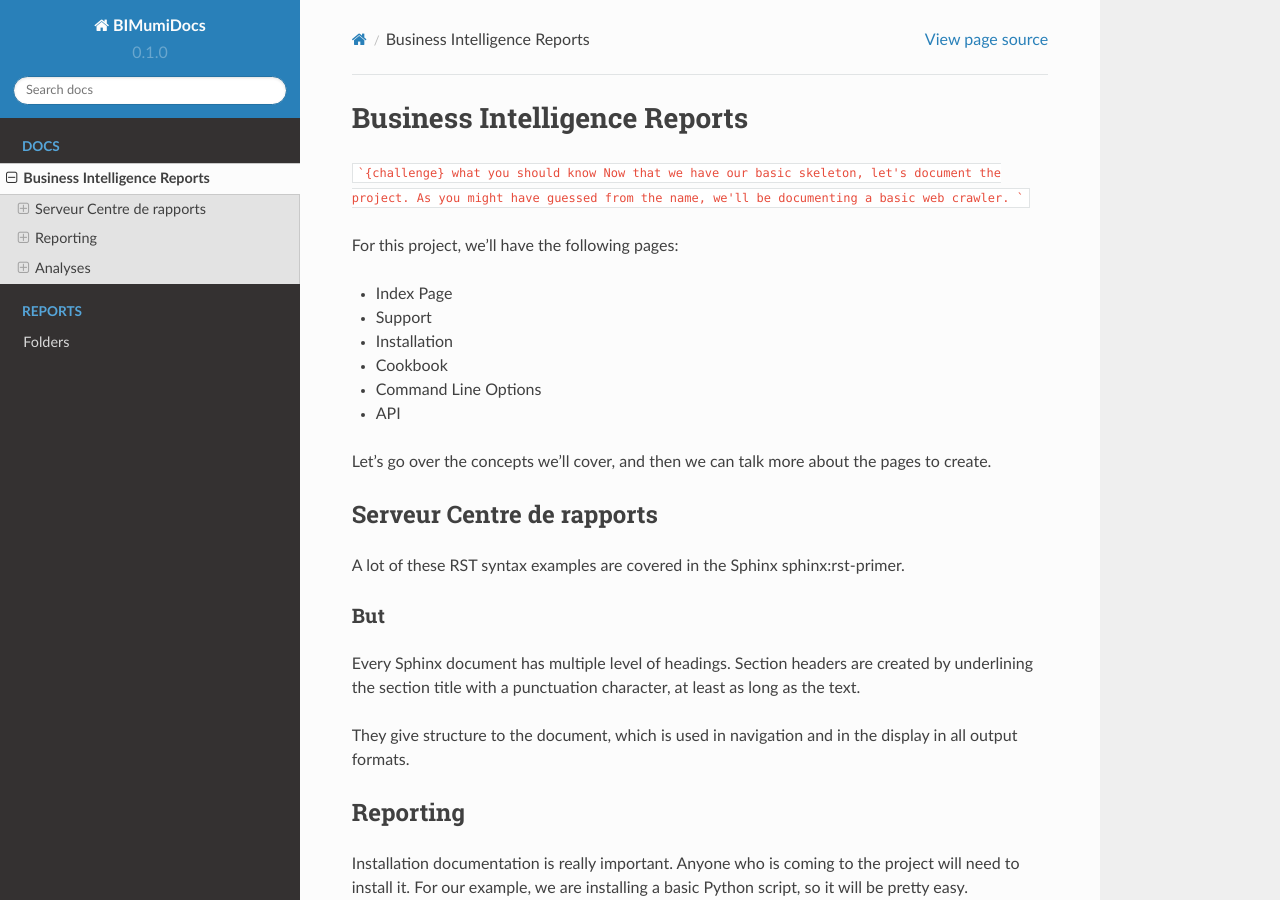
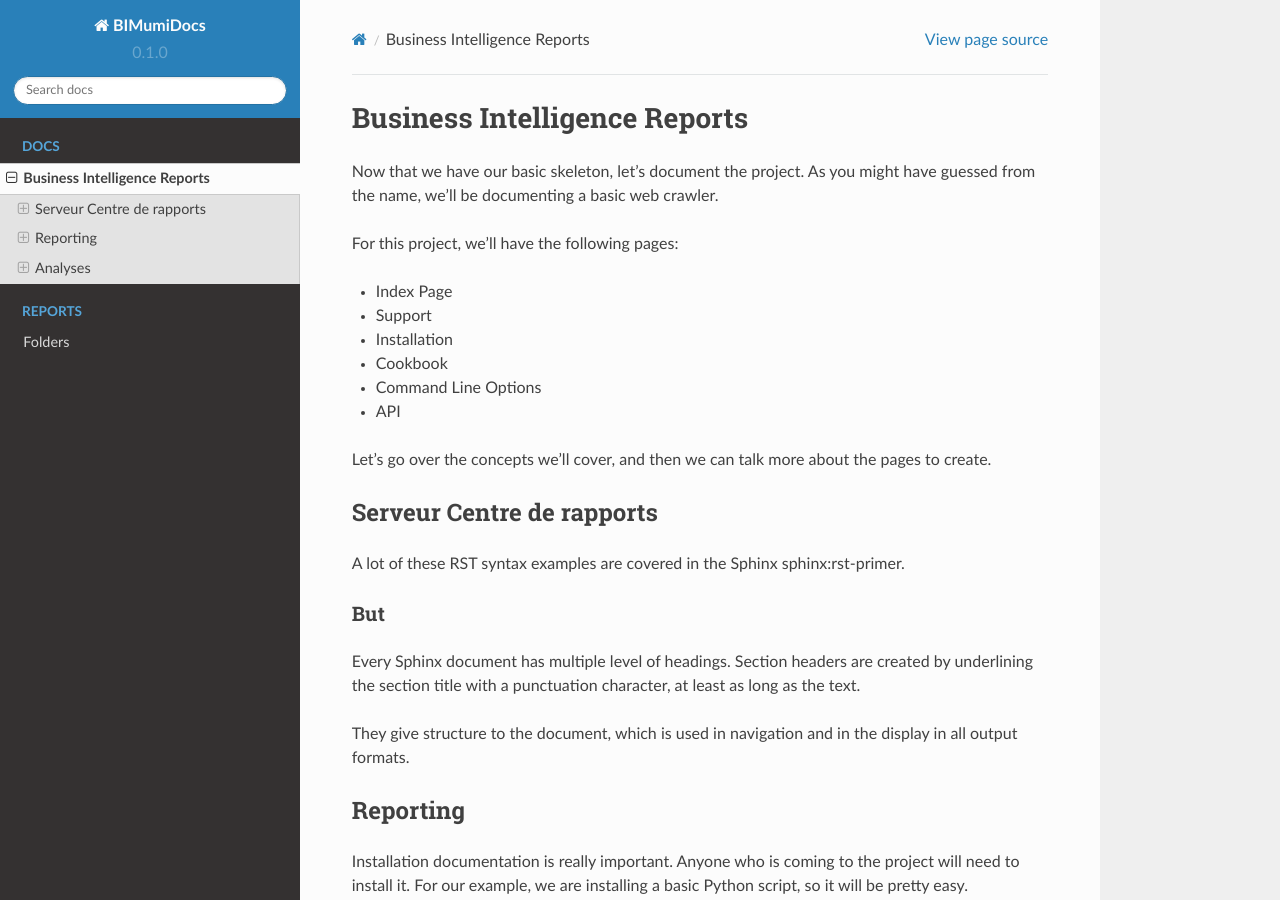
Before and after one commit to JonathanLuhunga/BusinessIntelligence, a Sphinx documentation site: the page built from docs/source/usage.rst, in a window 1280 px wide and 900 px high. Built offline with Sphinx 7.4.7 and the Read the Docs theme 2.0.0, drawn with Linux system fonts in a browser that asks for light colours.

Commit message:
Update usage.rst

````diff
--- a/docs/source/usage.rst
+++ b/docs/source/usage.rst
@@ -2,12 +2,10 @@ Business Intelligence Reports
 =============================
 
 
-```{challenge} what you should know
 Now that we have our basic skeleton,
 let's document the project.
 As you might have guessed from the name,
 we'll be documenting a basic web crawler.
-```
 
 For this project,
 we'll have the following pages:
````
